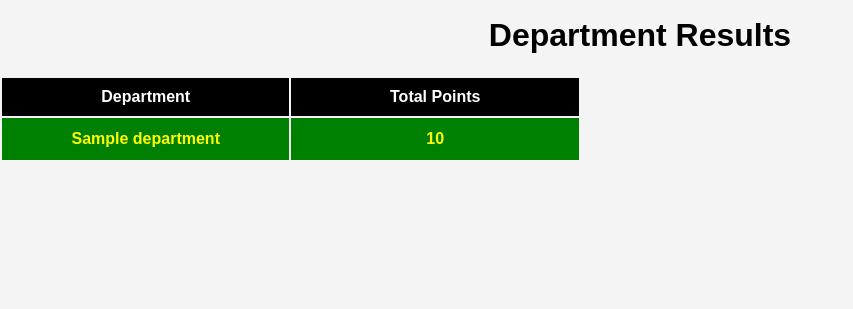
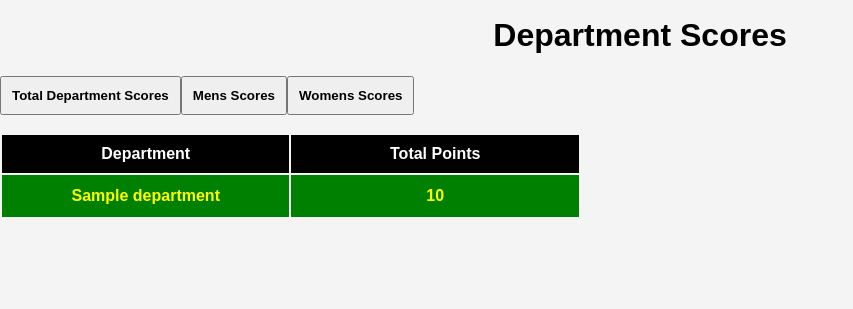
Before and after one commit to pratheekraokb/flames24, a Django app: page /dept-results/ in a window 1280 px wide. Shown: the part 88-397 px from the top of the page, without its empty margins (0-853 px from the left). Run offline with Django 4.2, Linux system fonts and the light colour scheme; tables that the repository leaves empty hold one stand-in row (values such as "Sample post"); some libraries are stand-ins or nearby versions.

Commit message:
Mens,Womens and Total Scoring

```diff
--- a/flames24_app/templates/user_page/results.html
+++ b/flames24_app/templates/user_page/results.html
@@ -4,56 +4,83 @@
 <script src="https://code.jquery.com/jquery-3.5.1.min.js"></script>
 <script src="https://stackpath.bootstrapcdn.com/bootstrap/4.5.2/js/bootstrap.min.js"></script>
 <style>
-
-    .navbar h2{
+    .navbar h2 {
         margin: 0;
         padding: 0;
     }
-    table{
+
+    table {
         /* padding-left:3px; */
         padding: 0;
         margin: 0;
     }
-    table tr, td{
-        text-align:center;
 
+    table tr,
+    td {
+        text-align: center;
     }
-    table th{
-        padding:10px;
-        background-color:black;
+
+    table th {
+        padding: 10px;
+        background-color: black;
         color: white;
         width: 30%;
     }
-    table td{
-        padding:12px;
+
+    table td {
+        padding: 12px;
+        font-weight: bold;
+    }
+
+    table tr:hover {
+        background: skyblue;
+    }
+
+    table tr:first-child {
+        background-color: green;
+        color: yellow;
+    }
+    .btn-group button{
+        padding: 10px;
         font-weight:bold;
-
+        cursor: pointer;
 
     }
+    .btn-group button.active {
+        background-color: transparent;
+        /* border: 0; */
+        /* text-decoration: underline; */
+        color:blue;
+    }
 
-    table tr:hover{
-        background:skyblue;
-
-    }
-    table tr:first-child {
-        background-color: green; /* Set background color of the first row to green */
-        color:yellow;
+    .btn-group button {
+        padding: 10px;
+        font-weight: bold;
+        cursor: pointer;
     }
 </style>
-
 {% endblock %}
 
 {% block userContainer %}
 <div class="container-result">
-    <h1 style="text-align: center;font-size: xx-large;">Department Results</h1>
-    <table class="table table-striped table-bordered table-hover" border="0">
+    <h1 style="text-align: center; font-size: xx-large;">Department Scores</h1>
+
+    <!-- Buttons to toggle table visibility -->
+    <div class="btn-group" role="group" aria-label="Tables" style="display: flex;">
+        <button type="button" class="btn btn-primary" id="total-btn">Total Department Scores</button>
+        <button type="button" class="btn btn-primary" id="mens-btn">Mens Scores</button>
+        <button type="button" class="btn btn-primary" id="womens-btn">Womens Scores</button>
+    </div>
+    <br/>
+    <!-- Total Department Scores Table -->
+    <table class="table table-striped table-bordered table-hover" border="0" id="total-table">
         <thead>
             <tr style="background-color: black;">
                 <th>Department</th>
                 <th>Total Points</th>
             </tr>
         </thead>
-        <tbody id="results-body">
+        <tbody>
             {% for result in department_results %}
             <tr>
                 <td>{{ result.department }}</td>
@@ -62,15 +89,67 @@
             {% endfor %}
         </tbody>
     </table>
+
+    <!-- Mens Scores Table -->
+    <table class="table table-striped table-bordered table-hover" border="0" id="mens-table" style="display: none;">
+        <thead>
+            <tr style="background-color: black;">
+                <th>Department</th>
+                <th>Mens Points</th>
+            </tr>
+        </thead>
+        <tbody>
+            {% for result in department_results %}
+            <tr>
+                <td>{{ result.department }}</td>
+                <td>{{ result.mens_points }}</td>
+            </tr>
+            {% endfor %}
+        </tbody>
+    </table>
+
+    <!-- Womens Scores Table -->
+    <table class="table table-striped table-bordered table-hover" border="0" id="womens-table" style="display: none;">
+        <thead>
+            <tr style="background-color: black;">
+                <th>Department</th>
+                <th>Womens Points</th>
+            </tr>
+        </thead>
+        <tbody>
+            {% for result in department_results %}
+            <tr>
+                <td>{{ result.department }}</td>
+                <td>{{ result.womens_points }}</td>
+            </tr>
+            {% endfor %}
+        </tbody>
+    </table>
 </div>
-
 
 <script>
     $(document).ready(function() {
-        // Add animations or other JavaScript logic here
+        $('#total-btn').click(function() {
+            $('#total-table').show();
+            $('#mens-table').hide();
+            $('#womens-table').hide();
+            $(this).addClass('active').siblings().removeClass('active');
+        });
+
+        $('#mens-btn').click(function() {
+            $('#total-table').hide();
+            $('#mens-table').show();
+            $('#womens-table').hide();
+            $(this).addClass('active').siblings().removeClass('active');
+        });
+
+        $('#womens-btn').click(function() {
+            $('#total-table').hide();
+            $('#mens-table').hide();
+            $('#womens-table').show();
+            $(this).addClass('active').siblings().removeClass('active');
+        });
     });
 </script>
 
-
-
 {% endblock %}
--- a/flames24_app/views.py
+++ b/flames24_app/views.py
@@ -138,9 +138,50 @@ def add_winners(request):
         return render(request, 'admin_page/AddingWinners.html', context)
 
 
+# def deptResults(request):
+#     department_results = DepartmentResult.objects.all().order_by('-total_points')
+#     return render(request, 'user_page/results.html', {'department_results': department_results})
+from django.db import models
+
+
+def calculate_department_points():
+    department_results = DepartmentResult.objects.all().order_by('-total_points')
+
+    department_points = {}
+    for department_result in department_results:
+        department_name = department_result.department.dept_name
+        boys_points = Winner.objects.filter(event__event_type='Men', department=department_result.department).aggregate(sum_points=models.Sum('points'))['sum_points'] or 0
+        girls_points = Winner.objects.filter(event__event_type='Women', department=department_result.department).aggregate(sum_points=models.Sum('points'))['sum_points'] or 0
+        total_points = boys_points + girls_points
+        department_points[department_name] = {
+            'boys_points': boys_points,
+            'girls_points': girls_points,
+            'total_points': total_points
+        }
+
+    return department_points
+
 def deptResults(request):
     department_results = DepartmentResult.objects.all().order_by('-total_points')
-    return render(request, 'user_page/results.html', {'department_results': department_results})
+    department_points = calculate_department_points()
+
+    department_results_formatted = []
+    for department_result in department_results:
+        department_name = department_result.department.dept_name
+        if department_name in department_points:
+            boys_points = department_points[department_name]['boys_points']
+            girls_points = department_points[department_name]['girls_points']
+            total_points = department_points[department_name]['total_points']
+            department_data = {
+                'department': department_name,
+                'mens_points': boys_points,
+                'womens_points': girls_points,
+                'total_points': total_points
+            }
+            department_results_formatted.append(department_data)
+    print(department_results_formatted)
+    return render(request, 'user_page/results.html', {'department_results': department_results_formatted})
+
 
 def signIn(request):
     return render(request,'user_page/signin.html')
```
